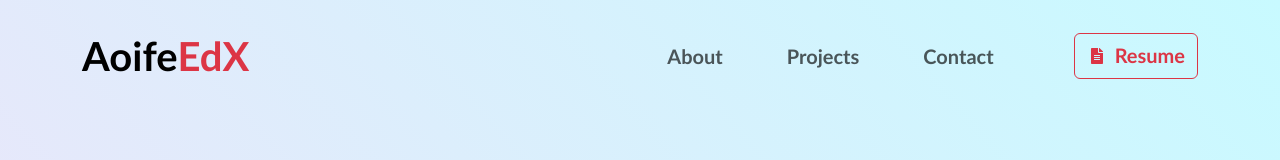
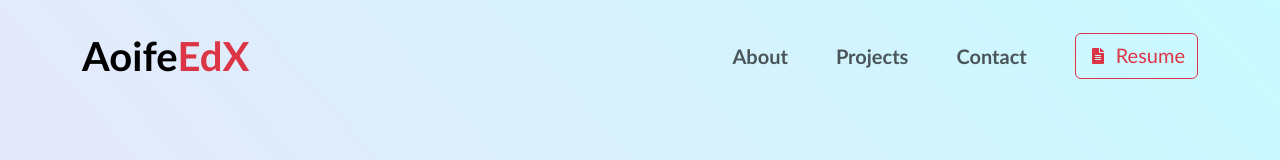
Before and after one commit to AoifeEdX/portfolio-react, a React (Vite) app: page / in a window 1280 px wide. Shown: the top 160 px of the page. Built offline with nearby package versions, Linux system fonts and the light colour scheme.

Commit message:
Changed nav-links font size

```diff
--- a/src/components/Header.jsx
+++ b/src/components/Header.jsx
@@ -27,7 +27,7 @@ function Header() {
 						{['About', 'Projects', 'Contact'].map((item, index) => (
 							<Nav.Item key={index}>
 								<NavLink
-									className="nav-link mx-4 fw-bold fs-5 text-end"
+									className="nav-link mx-3 fs-5 fw-bold text-end"
 									style={({ isActive }) => (
 										{
 											color: isActive ? '#de5555' : '',
@@ -45,7 +45,7 @@ function Header() {
 						<a
 							href={Resume}
 							download="EdX-CV.pdf"
-							className="btn btn-outline-danger ms-5 fw-bold fs-5"
+							className="btn btn-outline-danger ms-4 fs-5"
 						><FaFileAlt className="me-2 pb-1"/>
 							 Resume
 						</a>
```
